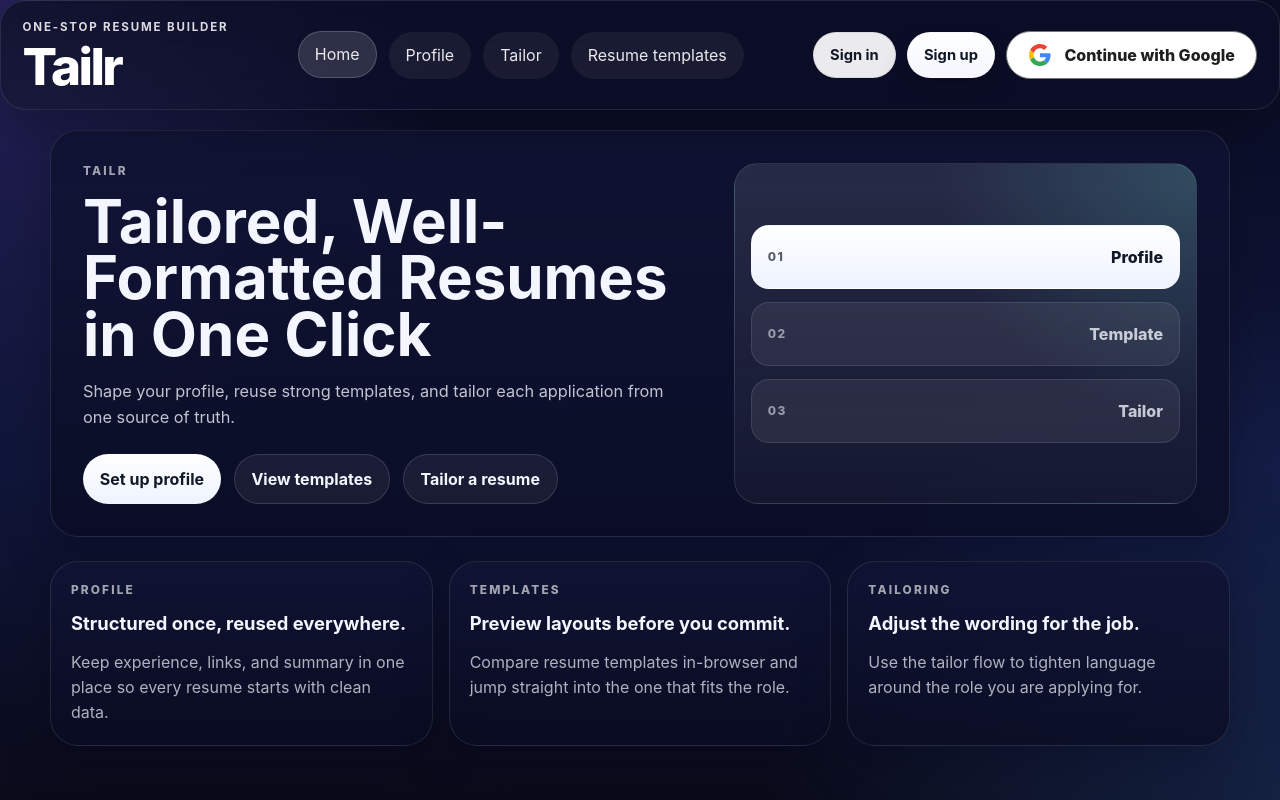
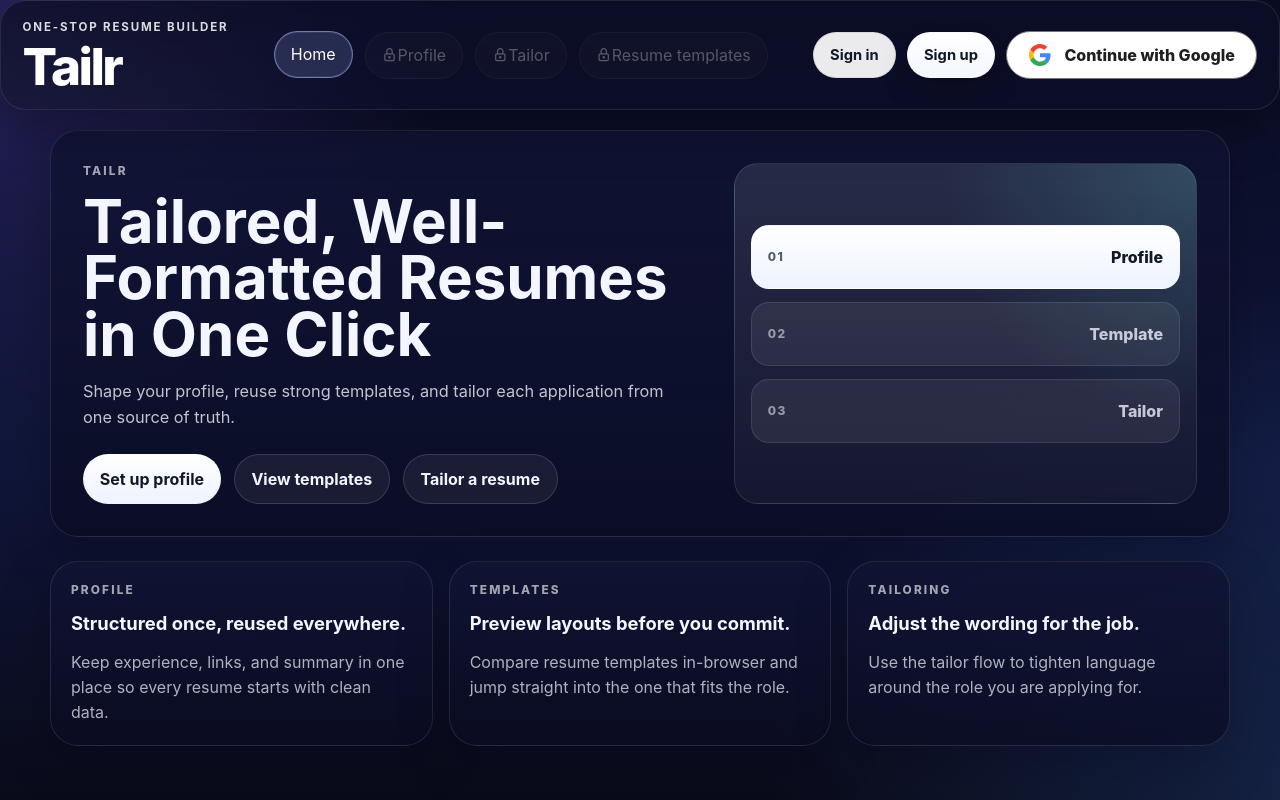
Before and after one commit to peteryan1019/AI-Powered-Resume-Builder, an Angular app in the folder frontend/: page / in a window 1280 px wide. Built offline with nearby package versions, Linux system fonts and the light colour scheme; no server answers.

Commit message:
fix: show profile editors inline and improve navbar states

```diff
--- a/frontend/src/app/features/profile/components/section-card.component.ts
+++ b/frontend/src/app/features/profile/components/section-card.component.ts
@@ -39,30 +39,47 @@ import { InstanceFormComponent } from './instance-form.component';
       <div class="section-body" *ngIf="expanded">
 
         <!-- Instance list -->
+        <ng-container *ngFor="let instance of section.instances">
           <app-instance-row
-          *ngFor="let instance of section.instances"
             [instance]="instance"
             [sectionType]="section.type"
             (editClicked)="openEditForm(instance.id)"
             (deleteClicked)="instanceDeleted.emit(instance.id)"
           />
 
+          <!-- Edit form appears directly beneath the selected entry -->
+          <app-instance-form
+            *ngIf="showForm && editingInstanceId === instance.id"
+            [sectionType]="section.type"
+            [existingData]="instance.data"
+            (formSubmitted)="onFormSubmit($event)"
+            (formCancelled)="closeForm()"
+          />
+        </ng-container>
+
         <!-- Empty state -->
-        <div class="empty-instances" *ngIf="section.instances.length === 0 && !showForm">
+        <div
+          class="empty-instances"
+          *ngIf="section.instances.length === 0 && !showForm"
+        >
           <p>No entries yet.</p>
         </div>
 
-        <!-- Add / Edit form -->
+        <!-- New-entry form remains at the bottom -->
         <app-instance-form
-          *ngIf="showForm"
+          *ngIf="showForm && editingInstanceId === null"
           [sectionType]="section.type"
-          [existingData]="editingInstance?.data ?? null"
+          [existingData]="null"
           (formSubmitted)="onFormSubmit($event)"
           (formCancelled)="closeForm()"
         />
 
         <!-- Add button at bottom -->
-        <button class="add-instance-btn" *ngIf="!showForm" (click)="openAddForm()">
+        <button
+          class="add-instance-btn"
+          *ngIf="!showForm"
+          (click)="openAddForm()"
+        >
           <i class="ti ti-plus"></i>
           {{ config.addLabel }}
         </button>
--- a/frontend/src/app/navbar/navbar.html
+++ b/frontend/src/app/navbar/navbar.html
@@ -6,11 +6,73 @@
 
   <div class="nav-center">
     <ul class="nav-links">
-      <li><a routerLink="/" routerLinkActive="active" [routerLinkActiveOptions]="{ exact: true }">Home</a></li>
-      <li><button type="button" (click)="startCheckout('profile_setup', '/profile')">Profile</button></li>
-      <li><button type="button" (click)="startCheckout('tailor_resume', '/tailor')">Tailor</button></li>
-      <li><button type="button" (click)="startCheckout('view_templates', '/resume-templates')">Resume templates</button></li>
-      <li *ngIf="auth.user()"><a routerLink="/my-resumes" routerLinkActive="active">My resumes</a></li>
+      <li>
+        <a routerLink="/" routerLinkActive="active" [routerLinkActiveOptions]="{ exact: true }">
+          Home
+        </a>
+      </li>
+
+      <ng-container *ngIf="auth.isAuthenticated(); else signedOutNavigation">
+        <li>
+          <button
+            type="button"
+            [class.active]="isRouteActive('/profile')"
+            [attr.aria-current]="isRouteActive('/profile') ? 'page' : null"
+            (click)="startCheckout('profile_setup', '/profile')"
+          >
+            Profile
+          </button>
+        </li>
+
+        <li>
+          <button
+            type="button"
+            [class.active]="isRouteActive('/tailor', true)"
+            [attr.aria-current]="isRouteActive('/tailor', true) ? 'page' : null"
+            (click)="startCheckout('tailor_resume', '/tailor')"
+          >
+            Tailor
+          </button>
+        </li>
+
+        <li>
+          <button
+            type="button"
+            [class.active]="isRouteActive('/resume-templates')"
+            [attr.aria-current]="isRouteActive('/resume-templates') ? 'page' : null"
+            (click)="startCheckout('view_templates', '/resume-templates')"
+          >
+            Resume templates
+          </button>
+        </li>
+
+        <li>
+          <a routerLink="/my-resumes" routerLinkActive="active"> My resumes </a>
+        </li>
+      </ng-container>
+
+      <ng-template #signedOutNavigation>
+        <li>
+          <button type="button" disabled aria-label="Profile — sign in required">
+            <i class="ti ti-lock" aria-hidden="true"></i>
+            Profile
+          </button>
+        </li>
+
+        <li>
+          <button type="button" disabled aria-label="Tailor — sign in required">
+            <i class="ti ti-lock" aria-hidden="true"></i>
+            Tailor
+          </button>
+        </li>
+
+        <li>
+          <button type="button" disabled aria-label="Resume templates — sign in required">
+            <i class="ti ti-lock" aria-hidden="true"></i>
+            Resume templates
+          </button>
+        </li>
+      </ng-template>
     </ul>
   </div>
 
@@ -28,19 +90,42 @@
     </ng-container>
 
     <ng-template #loggedOutState>
-      <a class="auth-btn ghost link-button" routerLink="/login">Sign in</a>
-      <a class="auth-btn solid link-button" routerLink="/signup">Sign up</a>
+      <a
+        class="auth-btn ghost link-button"
+        routerLink="/login"
+        routerLinkActive="active"
+        [routerLinkActiveOptions]="{ exact: true }"
+      >
+        Sign in
+      </a>
+
+      <a
+        class="auth-btn solid link-button"
+        routerLink="/signup"
+        routerLinkActive="active"
+        [routerLinkActiveOptions]="{ exact: true }"
+      >
+        Sign up
+      </a>
 
       <button type="button" class="google-auth-button" (click)="googleLogin()">
         <svg class="google-auth-icon" viewBox="0 0 48 48" aria-hidden="true" focusable="false">
-          <path fill="#EA4335"
-            d="M24 9.5c3.54 0 6.71 1.22 9.21 3.6l6.85-6.85C35.9 2.38 30.47 0 24 0 14.62 0 6.51 5.38 2.56 13.22l7.98 6.19C12.43 13.72 17.74 9.5 24 9.5z" />
-          <path fill="#4285F4"
-            d="M46.98 24.55c0-1.57-.15-3.09-.38-4.55H24v9.02h12.94c-.58 2.96-2.26 5.48-4.78 7.18l7.73 6c4.51-4.18 7.09-10.36 7.09-17.65z" />
-          <path fill="#FBBC05"
-            d="M10.53 28.59c-.48-1.45-.76-2.99-.76-4.59s.27-3.14.76-4.59l-7.98-6.19C.92 16.46 0 20.12 0 24c0 3.88.92 7.54 2.56 10.78l7.97-6.19z" />
-          <path fill="#34A853"
-            d="M24 48c6.48 0 11.93-2.13 15.89-5.81l-7.73-6c-2.15 1.45-4.92 2.3-8.16 2.3-6.26 0-11.57-4.22-13.47-9.91l-7.98 6.19C6.51 42.62 14.62 48 24 48z" />
+          <path
+            fill="#EA4335"
+            d="M24 9.5c3.54 0 6.71 1.22 9.21 3.6l6.85-6.85C35.9 2.38 30.47 0 24 0 14.62 0 6.51 5.38 2.56 13.22l7.98 6.19C12.43 13.72 17.74 9.5 24 9.5z"
+          />
+          <path
+            fill="#4285F4"
+            d="M46.98 24.55c0-1.57-.15-3.09-.38-4.55H24v9.02h12.94c-.58 2.96-2.26 5.48-4.78 7.18l7.73 6c4.51-4.18 7.09-10.36 7.09-17.65z"
+          />
+          <path
+            fill="#FBBC05"
+            d="M10.53 28.59c-.48-1.45-.76-2.99-.76-4.59s.27-3.14.76-4.59l-7.98-6.19C.92 16.46 0 20.12 0 24c0 3.88.92 7.54 2.56 10.78l7.97-6.19z"
+          />
+          <path
+            fill="#34A853"
+            d="M24 48c6.48 0 11.93-2.13 15.89-5.81l-7.73-6c-2.15 1.45-4.92 2.3-8.16 2.3-6.26 0-11.57-4.22-13.47-9.91l-7.98 6.19C6.51 42.62 14.62 48 24 48z"
+          />
           <path fill="none" d="M0 0h48v48H0z" />
         </svg>
 
--- a/frontend/src/app/navbar/navbar.scss
+++ b/frontend/src/app/navbar/navbar.scss
@@ -6,6 +6,7 @@
   position: relative;
   display: flex;
   align-items: center;
+  gap: 0.4rem;
   justify-content: space-between;
   gap: 2rem;
   padding: 1.15rem 1.35rem;
@@ -69,15 +70,39 @@
   border-radius: 999px;
   background: rgba(255, 255, 255, 0.06);
   cursor: pointer;
-  transition: transform 160ms ease, background-color 160ms ease, border-color 160ms ease;
+  transition:
+    transform 160ms ease,
+    background-color 160ms ease,
+    border-color 160ms ease;
 }
 
 .nav-links a:hover,
-.nav-links button:hover,
-.nav-links a.active {
+.nav-links button:not(:disabled):hover {
   background: rgba(255, 255, 255, 0.14);
   border-color: rgba(255, 255, 255, 0.18);
   transform: translateY(-1px);
+}
+
+.nav-links a.active,
+.nav-links button.active {
+  color: #ffffff;
+  background: rgba(157, 171, 255, 0.18);
+  border-color: rgba(183, 192, 255, 0.52);
+  box-shadow: inset 0 0 0 1px rgba(157, 171, 255, 0.12);
+  transform: translateY(-1px);
+}
+
+.nav-links button:disabled {
+  color: rgba(255, 255, 255, 0.42);
+  background: rgba(255, 255, 255, 0.025);
+  border-color: rgba(255, 255, 255, 0.06);
+  cursor: not-allowed;
+  opacity: 0.7;
+}
+
+.auth-btn.link-button.active {
+  outline: 2px solid rgba(183, 192, 255, 0.7);
+  outline-offset: 2px;
 }
 
 .auth-actions {
@@ -99,7 +124,10 @@
   font-size: 0.92rem;
   font-weight: 700;
   cursor: pointer;
-  transition: transform 160ms ease, box-shadow 160ms ease, background-color 160ms ease;
+  transition:
+    transform 160ms ease,
+    box-shadow 160ms ease,
+    background-color 160ms ease;
   white-space: nowrap;
 }
 
@@ -166,8 +194,13 @@
   width: 16px;
   height: 16px;
   border-radius: 50%;
-  background:
-    conic-gradient(from 0deg, #4285f4 0 25%, #34a853 0 50%, #fbbc05 0 75%, #ea4335 0 100%);
+  background: conic-gradient(
+    from 0deg,
+    #4285f4 0 25%,
+    #34a853 0 50%,
+    #fbbc05 0 75%,
+    #ea4335 0 100%
+  );
   box-shadow: inset 0 0 0 4px #fff;
   flex: 0 0 auto;
 }
--- a/frontend/src/app/navbar/navbar.ts
+++ b/frontend/src/app/navbar/navbar.ts
@@ -1,6 +1,6 @@
 import { CommonModule } from '@angular/common';
 import { Component, OnInit, inject } from '@angular/core';
-import { RouterLink, RouterLinkActive } from '@angular/router';
+import { Router, RouterLink, RouterLinkActive } from '@angular/router';
 
 import { AuthService } from '../features/auth/auth.service';
 import { PaymentService } from '../features/payments/payment.service';
@@ -11,13 +11,21 @@ import { PaymentService } from '../features/payments/payment.service';
   templateUrl: './navbar.html',
   styleUrl: './navbar.scss',
 })
-
 export class Navbar implements OnInit {
   readonly auth = inject(AuthService);
+  private readonly router = inject(Router);
   private readonly payment = inject(PaymentService);
 
   ngOnInit(): void {
     this.auth.loadSession().subscribe();
+  }
+
+  isRouteActive(path: string, includeChildren = false): boolean {
+    const currentPath = this.router.url.split('?')[0].split('#')[0];
+
+    return includeChildren
+      ? currentPath === path || currentPath.startsWith(`${path}/`)
+      : currentPath === path;
   }
 
   googleLogin(): void {
@@ -32,7 +40,7 @@ export class Navbar implements OnInit {
     this.auth.logout().subscribe({
       next: () => {
         window.location.assign('/');
-      }
+      },
     });
   }
 }
```
Lines whose indentation alone changed are shown as unchanged.
